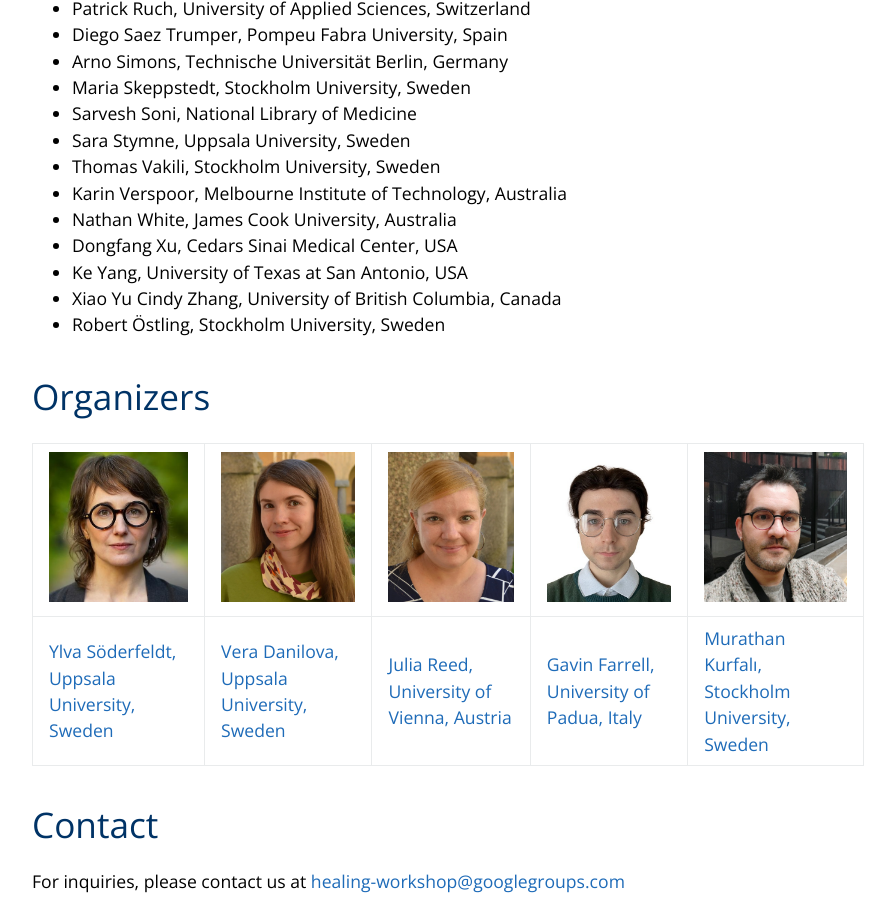
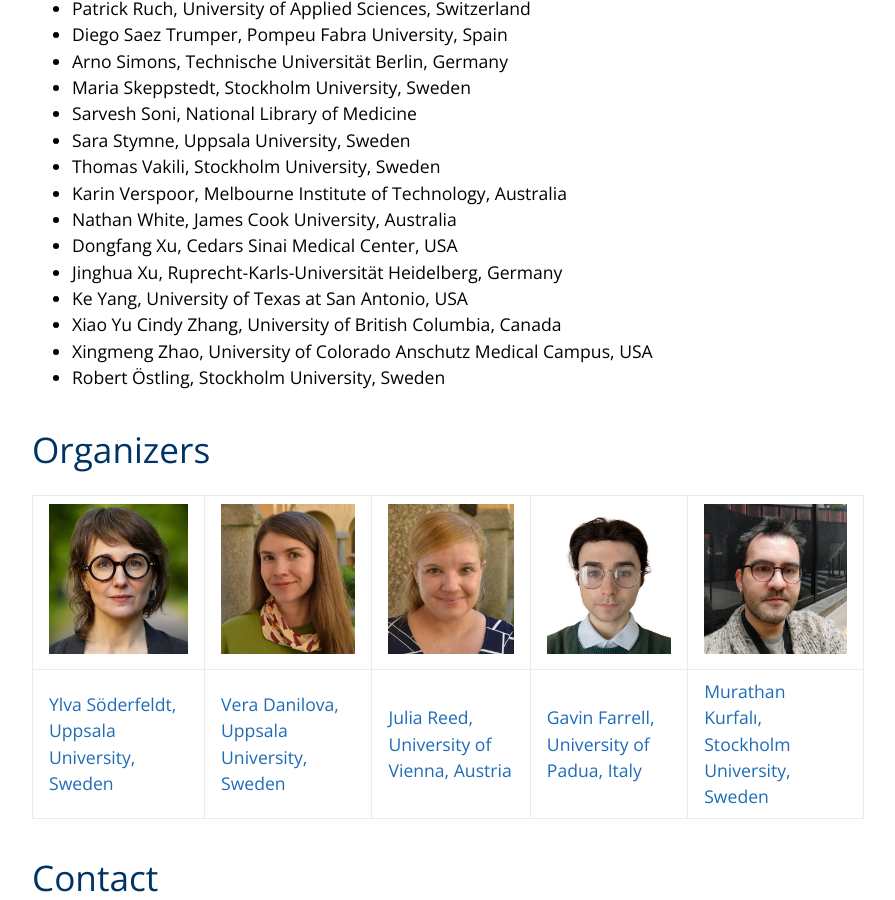
Before and after one commit to HeaLing-workshop/HeaLing-workshop.github.io, a Jekyll site: the page built from index.md, in a window 1280 px wide and 900 px high, scrolled down 4786 px. Shown: the whole window, without its empty margins (192-1087 px from the left). Built offline with Jekyll 4.4.1, drawn with Linux system fonts in a browser that asks for light colours.

Commit message:
update PC list

```diff
--- a/index.md
+++ b/index.md
@@ -121,8 +121,10 @@ The full EACL 2026 Call for Papers is available [here](/cfp).
 - Karin Verspoor, Melbourne Institute of Technology, Australia
 - Nathan White, James Cook University, Australia
 - Dongfang Xu, Cedars Sinai Medical Center, USA
+- Jinghua Xu, Ruprecht-Karls-Universität Heidelberg, Germany
 - Ke Yang, University of Texas at San Antonio, USA
 - Xiao Yu Cindy Zhang, University of British Columbia, Canada
+- Xingmeng Zhao, University of Colorado Anschutz Medical Campus, USA
 - Robert Östling, Stockholm University, Sweden
 
 # Organizers
```
